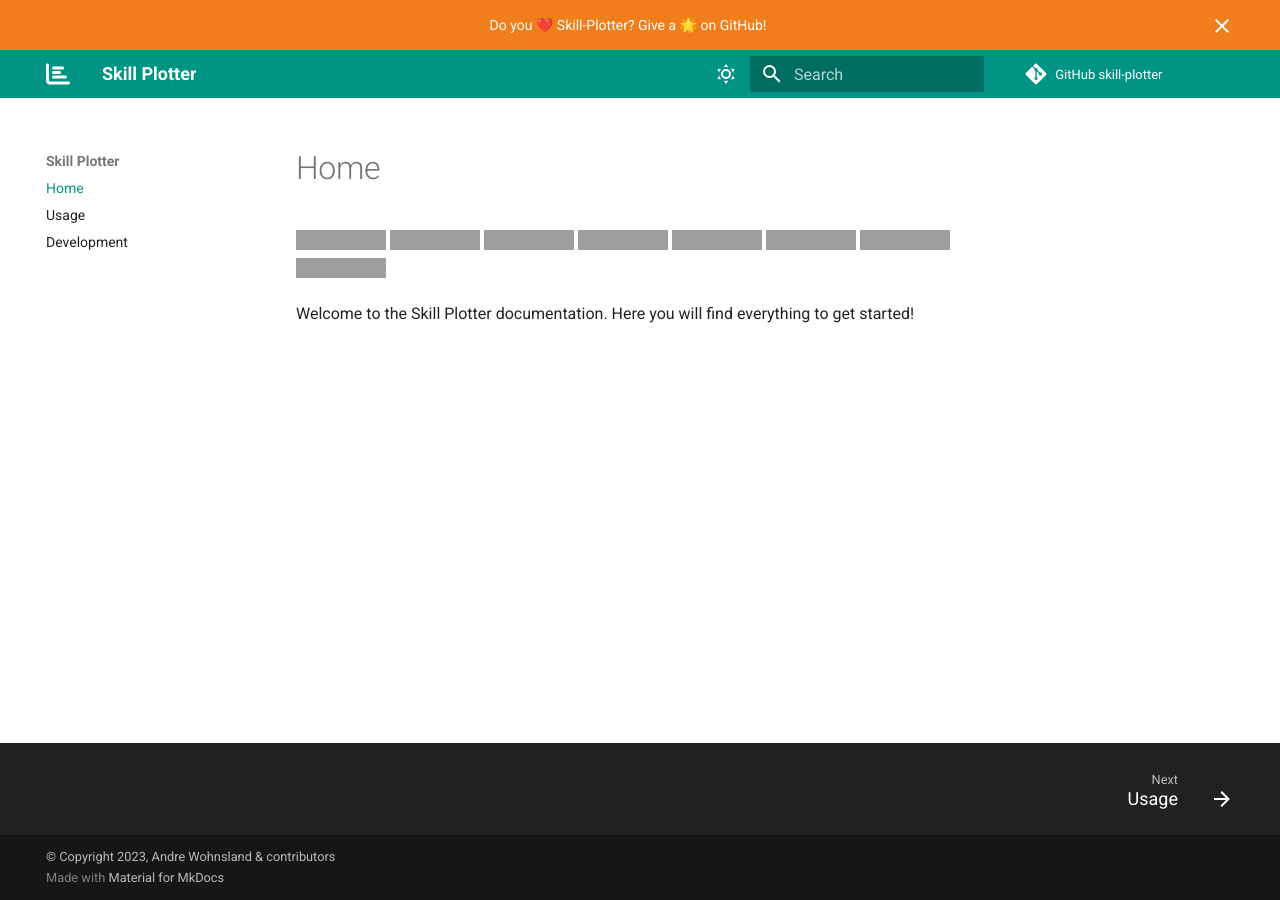
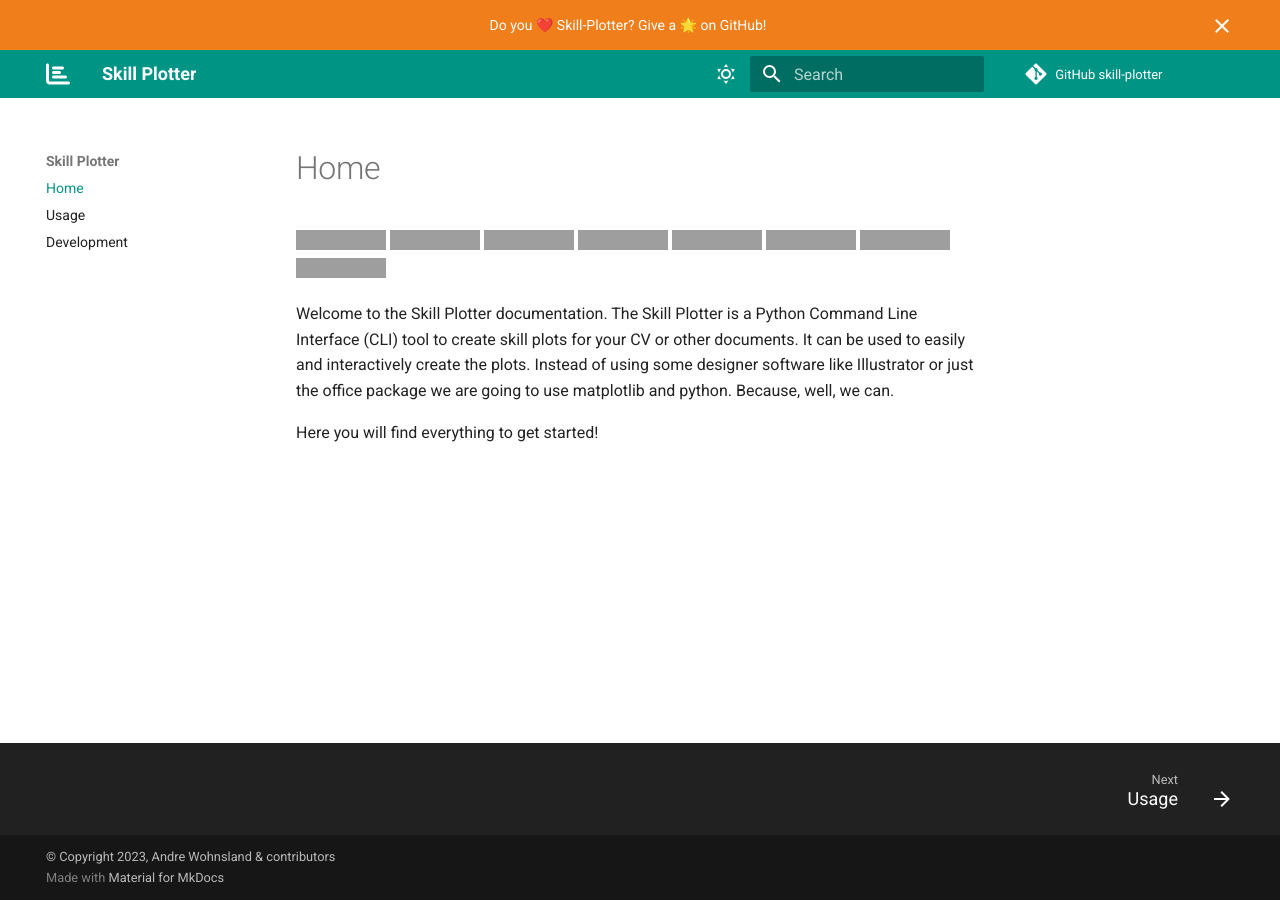
Before and after one commit to AndreWohnsland/skillplotter, an MkDocs documentation site: the page built from docs/index.md, in a window 1280 px wide, cut to the strip 0-900 px from the top of the page. Built offline with MkDocs 1.6.1 and Material for MkDocs 9.7.7, drawn with Linux system fonts in a browser that asks for light colours; comment, search, counter and statistics services are not loaded; grey boxes are pictures that could not be loaded.

Commit message:
Add some introduction

```diff
--- a/docs/index.md
+++ b/docs/index.md
@@ -8,4 +8,9 @@
 ![GitHub Repo stars](https://img.shields.io/github/stars/AndreWohnsland/skillplotter?style=social)
 
 Welcome to the Skill Plotter documentation.
+The Skill Plotter is a Python Command Line Interface (CLI) tool to create skill plots for your CV or other documents.
+It can be used to easily and interactively create the plots.
+Instead of using some designer software like Illustrator or just the office package we are going to use matplotlib and python.
+Because, well, we can.
+
 Here you will find everything to get started!
```
Also changed, not shown: README.md (+11 -1 lines).
